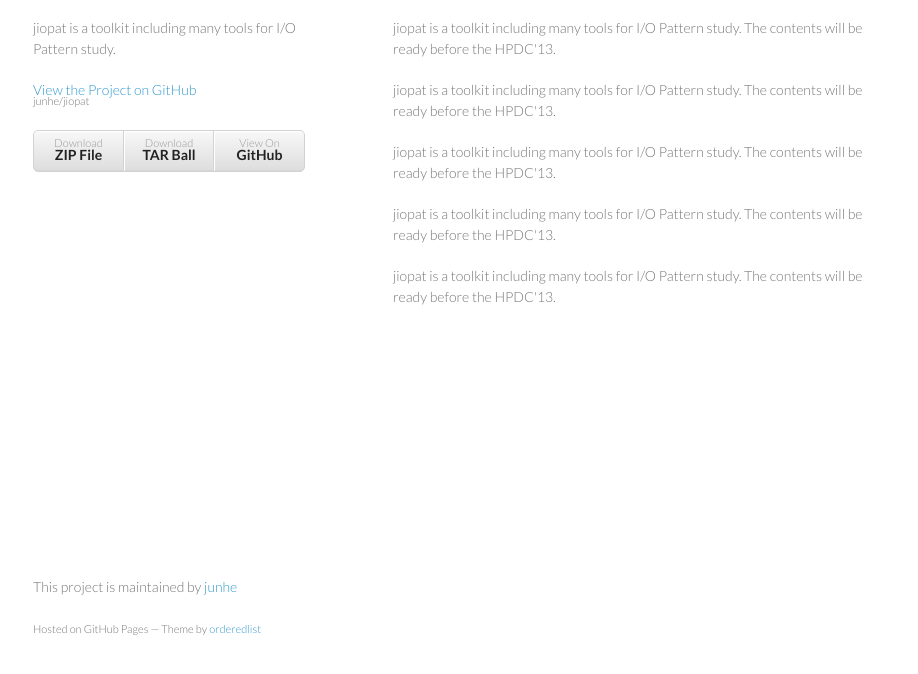
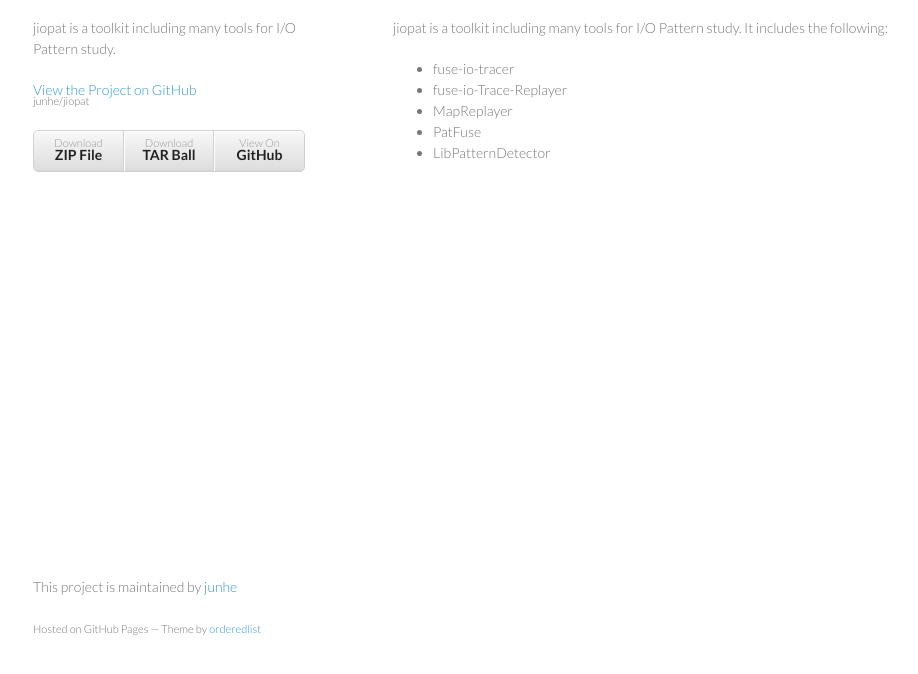
Before and after one commit to junhe/jiopat, a plain HTML site: page index.html in a window 1280 px wide. Shown: the part 92-766 px from the top of the page, without its empty margins (177-1095 px from the left). Drawn offline with Linux system fonts and the light colour scheme.

Commit message:
Create gh-pages branch via GitHub

```diff
--- a/index.html
+++ b/index.html
@@ -30,15 +30,15 @@
       <section>
         <h1>jiopat</h1>
 
-<p>jiopat is a toolkit including many tools for I/O Pattern study. The contents will be ready before the HPDC'13.</p>
+<p>jiopat is a toolkit including many tools for I/O Pattern study. It includes the following:</p>
 
-<p>jiopat is a toolkit including many tools for I/O Pattern study. The contents will be ready before the HPDC'13.</p>
-
-<p>jiopat is a toolkit including many tools for I/O Pattern study. The contents will be ready before the HPDC'13.</p>
-
-<p>jiopat is a toolkit including many tools for I/O Pattern study. The contents will be ready before the HPDC'13.</p>
-
-<p>jiopat is a toolkit including many tools for I/O Pattern study. The contents will be ready before the HPDC'13.</p>
+<ul>
+<li>fuse-io-tracer</li>
+<li>fuse-io-Trace-Replayer</li>
+<li>MapReplayer</li>
+<li>PatFuse</li>
+<li>LibPatternDetector</li>
+</ul>
       </section>
       <footer>
         <p>This project is maintained by <a href="https://github.com/junhe">junhe</a></p>
@@ -46,6 +46,16 @@
       </footer>
     </div>
     <script src="javascripts/scale.fix.js"></script>
+              <script type="text/javascript">
+            var gaJsHost = (("https:" == document.location.protocol) ? "https://ssl." : "http://www.");
+            document.write(unescape("%3Cscript src='" + gaJsHost + "google-analytics.com/ga.js' type='text/javascript'%3E%3C/script%3E"));
+          </script>
+          <script type="text/javascript">
+            try {
+              var pageTracker = _gat._getTracker("&lt;script type=&quot;text/javascript&quot;&gt;    var _gaq = _gaq || [];   _gaq.push([&#39;_setAccount&#39;, &#39;UA-40250306-1&#39;]);   _gaq.push([&#39;_trackPageview&#39;]);    (function() {     var ga = document.createElement(&#39;script&#39;); ga.type = &#39;text/javascript&#39;; ga.async = true;     ga.src = (&#39;https:&#39; == document.location.protocol ? &#39;https://ssl&#39; : &#39;http://www&#39;) + &#39;.google-analytics.com/ga.js&#39;;     var s = document.getElementsByTagName(&#39;script&#39;)[0]; s.parentNode.insertBefore(ga, s);   })();  &lt;/script&gt;");
+            pageTracker._trackPageview();
+            } catch(err) {}
+          </script>
 
   </body>
 </html>
--- a/params.json
+++ b/params.json
@@ -1 +1 @@
-{"name":"jiopat","tagline":"jiopat is a toolkit including many tools for I/O Pattern study.","body":"jiopat\r\n======\r\n\r\njiopat is a toolkit including many tools for I/O Pattern study. The contents will be ready before the HPDC'13.\r\n\r\njiopat is a toolkit including many tools for I/O Pattern study. The contents will be ready before the HPDC'13.\r\n\r\njiopat is a toolkit including many tools for I/O Pattern study. The contents will be ready before the HPDC'13.\r\n\r\njiopat is a toolkit including many tools for I/O Pattern study. The contents will be ready before the HPDC'13.\r\n\r\njiopat is a toolkit including many tools for I/O Pattern study. The contents will be ready before the HPDC'13.","google":"","note":"Don't delete this file! It's used internally to help with page regeneration."}
+{"name":"jiopat","tagline":"jiopat is a toolkit including many tools for I/O Pattern study.","body":"jiopat\r\n======\r\n\r\njiopat is a toolkit including many tools for I/O Pattern study. It includes the following:\r\n\r\n* fuse-io-tracer\r\n* fuse-io-Trace-Replayer\r\n* MapReplayer\r\n* PatFuse\r\n* LibPatternDetector\r\n","google":"<script type=\"text/javascript\">    var _gaq = _gaq || [];   _gaq.push(['_setAccount', 'UA-40250306-1']);   _gaq.push(['_trackPageview']);    (function() {     var ga = document.createElement('script'); ga.type = 'text/javascript'; ga.async = true;     ga.src = ('https:' == document.location.protocol ? 'https://ssl' : 'http://www') + '.google-analytics.com/ga.js';     var s = document.getElementsByTagName('script')[0]; s.parentNode.insertBefore(ga, s);   })();  </script>","note":"Don't delete this file! It's used internally to help with page regeneration."}
```
